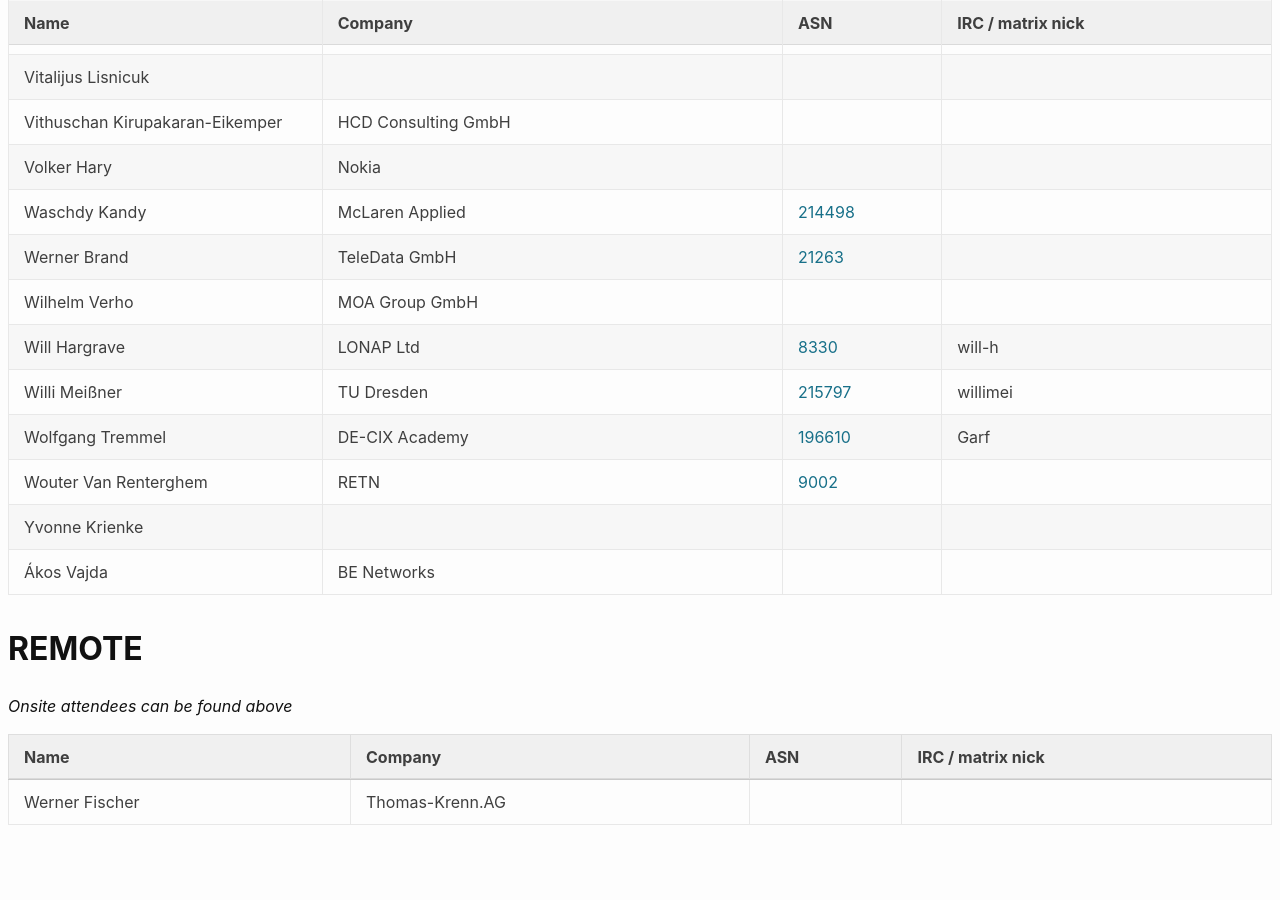
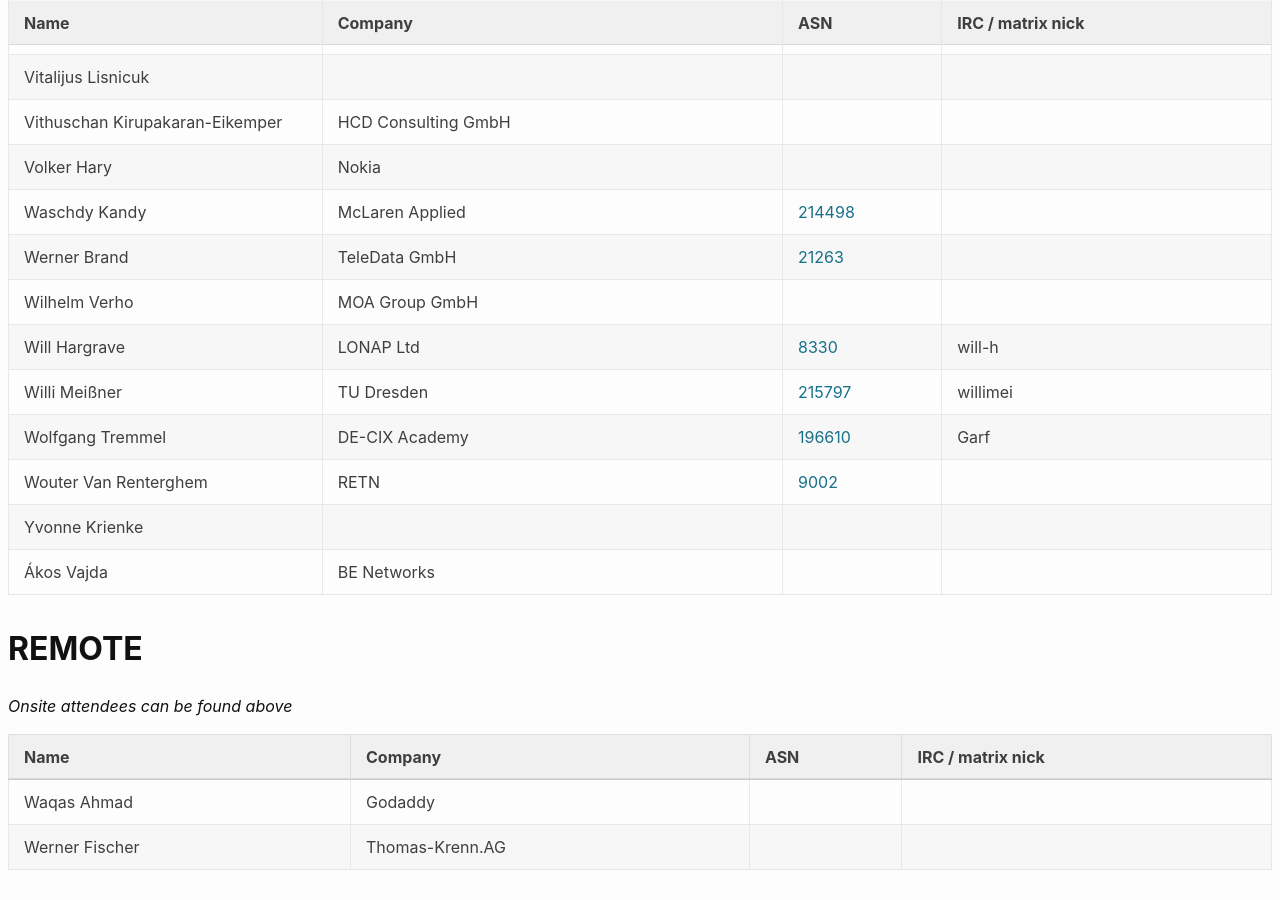
Before and after one commit to denog/pretix-attendeelist, a Jekyll site: the page built from denog16/index.markdown, in a window 1280 px wide and 900 px high, scrolled down 24557 px. Built offline with Jekyll 4.4.1, drawn with Linux system fonts in a browser that asks for light colours; before the commit the page ends 25412 px from its top, so only the background shows below that.

Commit message:
Latest data: Sun Nov 17 11:28:16 UTC 2024

```diff
--- a/_data/attendees_denog16_online.json
+++ b/_data/attendees_denog16_online.json
@@ -1,4 +1,10 @@
 [
+  {
+    "name": "Waqas Ahmad",
+    "company": "Godaddy",
+    "irc": null,
+    "asn": null
+  },
   {
     "name": "Werner Fischer",
     "company": "Thomas-Krenn.AG",
```
